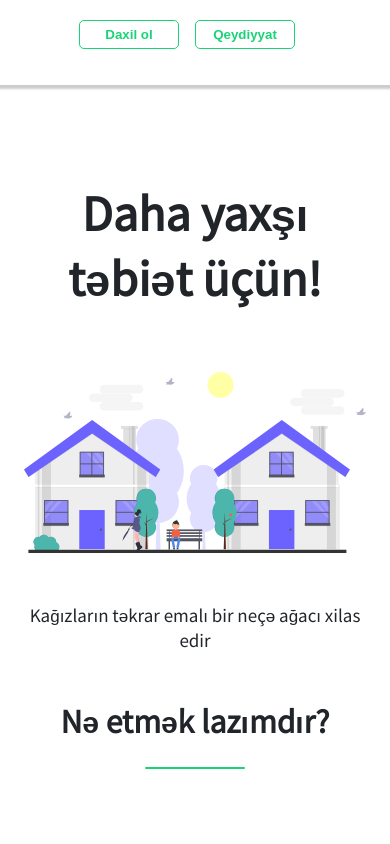
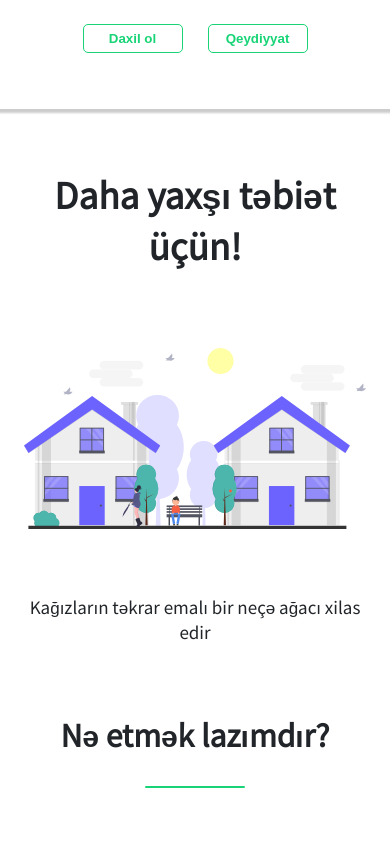
Before and after one commit to HuseyNovruzov/PaperRecycle, a Vue app in the folder paper_recycle/: page / in a window 390 px wide. Shown: the top 844 px of the page. Built offline with nearby package versions, Linux system fonts and the light colour scheme.

Commit message:
mobile production version is ready

```diff
--- a/paper_recycle/src/App.vue
+++ b/paper_recycle/src/App.vue
@@ -5,7 +5,7 @@
     </div>
     <main v-if="!loading">
         <head-section v-on:handleNavbar="show" v-if="getPathName()"></head-section>
-        <div class="middle" :class="toggleMenu ? 'body-pd' : ''">
+        <div :class="toggleMenu ? 'body-pd' : ''">
           <router-view></router-view>
         </div>
     </main>
--- a/paper_recycle/src/components/Home.vue
+++ b/paper_recycle/src/components/Home.vue
@@ -10,6 +10,7 @@
           </router-link>
         </div>
     </header>
+    <section class="middle">
       <section class="textSection">
         <div class="headerText">
           <h1>Daha yaxşı təbiət üçün!</h1>
@@ -52,6 +53,7 @@
         </div>
       </div>
     </div>
+    </section>
   </div>
 </template>
 <script>
@@ -84,7 +86,7 @@ export default {
 .header{
   width: 100%;
   height: var(--header-height);
-  padding: 20px 10px;
+  padding: 1.5rem 0;
   position: fixed;
   top: 0;
   left: 0;
@@ -96,7 +98,12 @@ export default {
   z-index: var(--z-fixed);
   transition: .5s;
 }
-
+.register{
+  width: 250px;
+  display: flex;
+  flex-wrap: wrap;
+  justify-content: space-around;
+}
 .loginBtn{
   width: var(--home-loginbtn-width);
   border: 1px solid var(--green-scale-color);
@@ -105,13 +112,16 @@ export default {
   padding: 6px 7px;
   font-weight: bold;
   border-radius: 5px;
-  margin-right: var(--mg-unit);
 }
 .loginBtn:hover{
   background: var(--green-scale-color);
   color: var(--white-text-color);
 }
+
 /* ---- First section ----- */
+.middle{
+  margin-top: var(--mg-top);
+}
 .textSection{
   width: 100%;
   display: flex;
@@ -120,7 +130,6 @@ export default {
   align-items: center;
   height: var(--home-textsection-height);
   text-align: center;
-  /* border: 1px solid; */
 }
 
 .headerText{
@@ -228,7 +237,6 @@ export default {
 @media only screen and (max-width: 600px){
   .headerText{
     font-size: 2rem;
-    margin-top: 1rem;
   }
   .context{
     font-size: 1rem;
@@ -276,7 +284,7 @@ export default {
     margin-bottom: var(--mg-unit);
   }
   .textSection{
-    margin-top: calc(var(--mg-unit) * 5);
+    margin-top: calc(var(--mg-unit) * 4);
   }
 }
 
```
